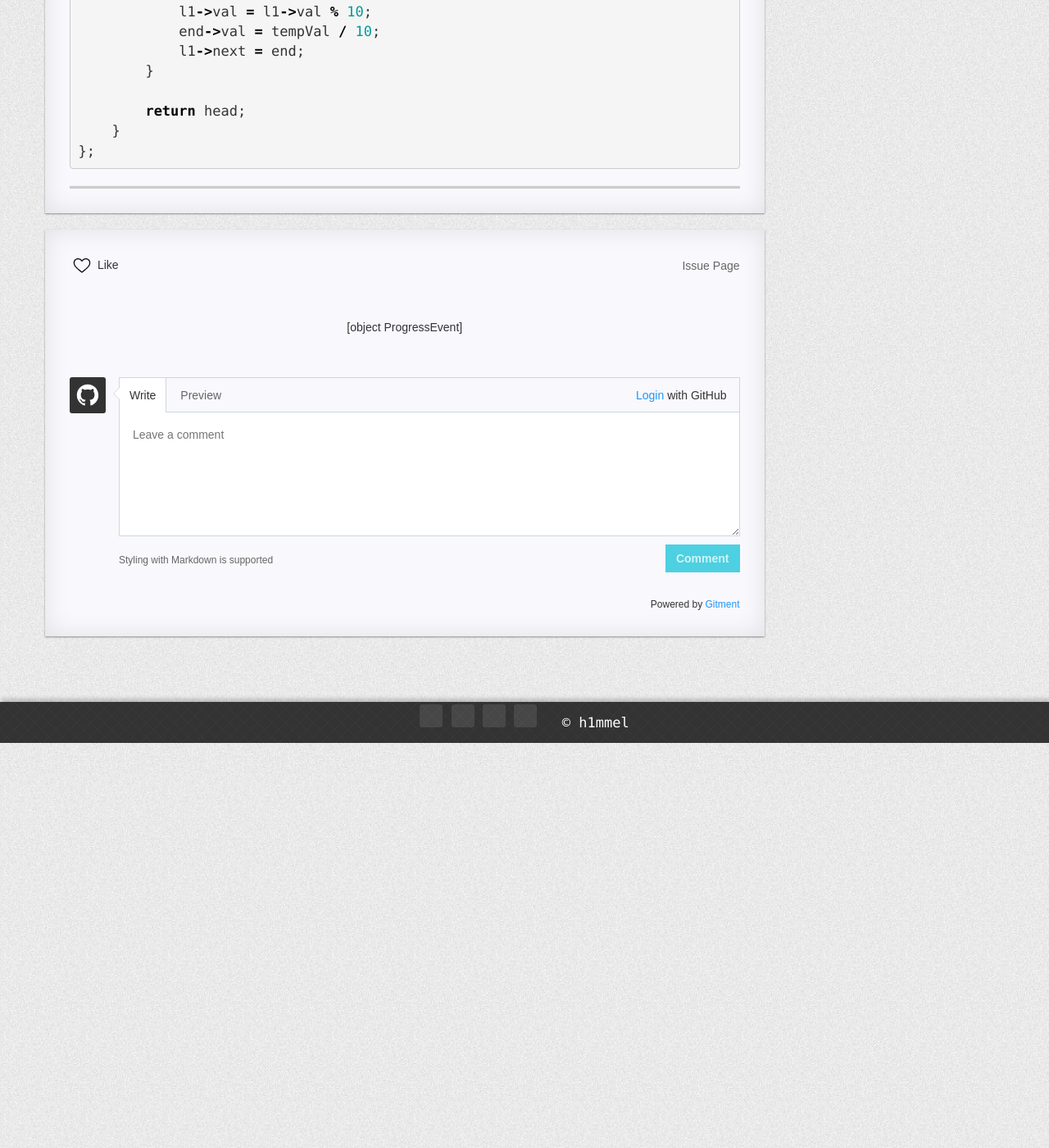
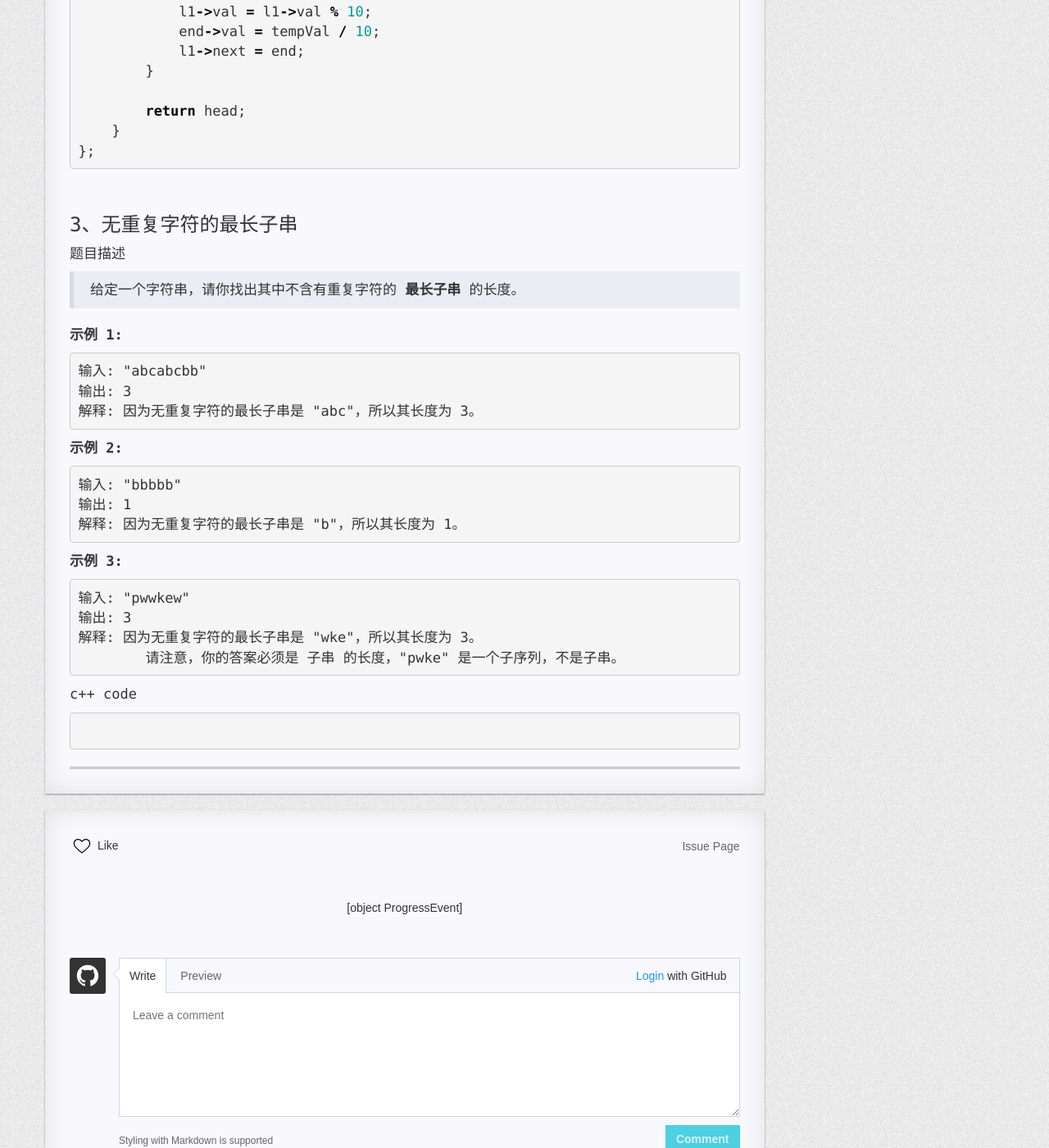
Before and after one commit to h1mmel/h1mmel.github.io, a Jekyll site: the page built from _posts/2019-10-14-Leet-Code-C++-1~25(middle).md, in a window 1280 px wide and 1400 px high, scrolled down 1762 px. Shown: the whole window at 82% size. Built offline with Jekyll 4.4.1, drawn with Linux system fonts in a browser that asks for light colours; nearby versions of some CDN libraries; comment, search, counter and statistics services are not loaded; a style sheet for code colours, icons or effects is not loaded.

Commit message:
Update 2019-10-14-Leet-Code-C++-1~25(middle).md

````diff
--- a/_posts/2019-10-14-Leet-Code-C++-1~25(middle).md
+++ b/_posts/2019-10-14-Leet-Code-C++-1~25(middle).md
@@ -81,3 +81,44 @@ public:
     }
 };
 ```
+
+<br/>
+
+
+
+### 3、无重复字符的最长子串
+
+题目描述
+
+> 给定一个字符串，请你找出其中不含有重复字符的 **最长子串** 的长度。
+
+**示例 1:**
+
+```
+输入: "abcabcbb"
+输出: 3
+解释: 因为无重复字符的最长子串是 "abc"，所以其长度为 3。
+```
+
+**示例 2:**
+
+```
+输入: "bbbbb"
+输出: 1
+解释: 因为无重复字符的最长子串是 "b"，所以其长度为 1。
+```
+
+**示例 3:**
+
+```
+输入: "pwwkew"
+输出: 3
+解释: 因为无重复字符的最长子串是 "wke"，所以其长度为 3。
+	请注意，你的答案必须是 子串 的长度，"pwke" 是一个子序列，不是子串。
+```
+
+c++ code
+
+```
+
+```
````
